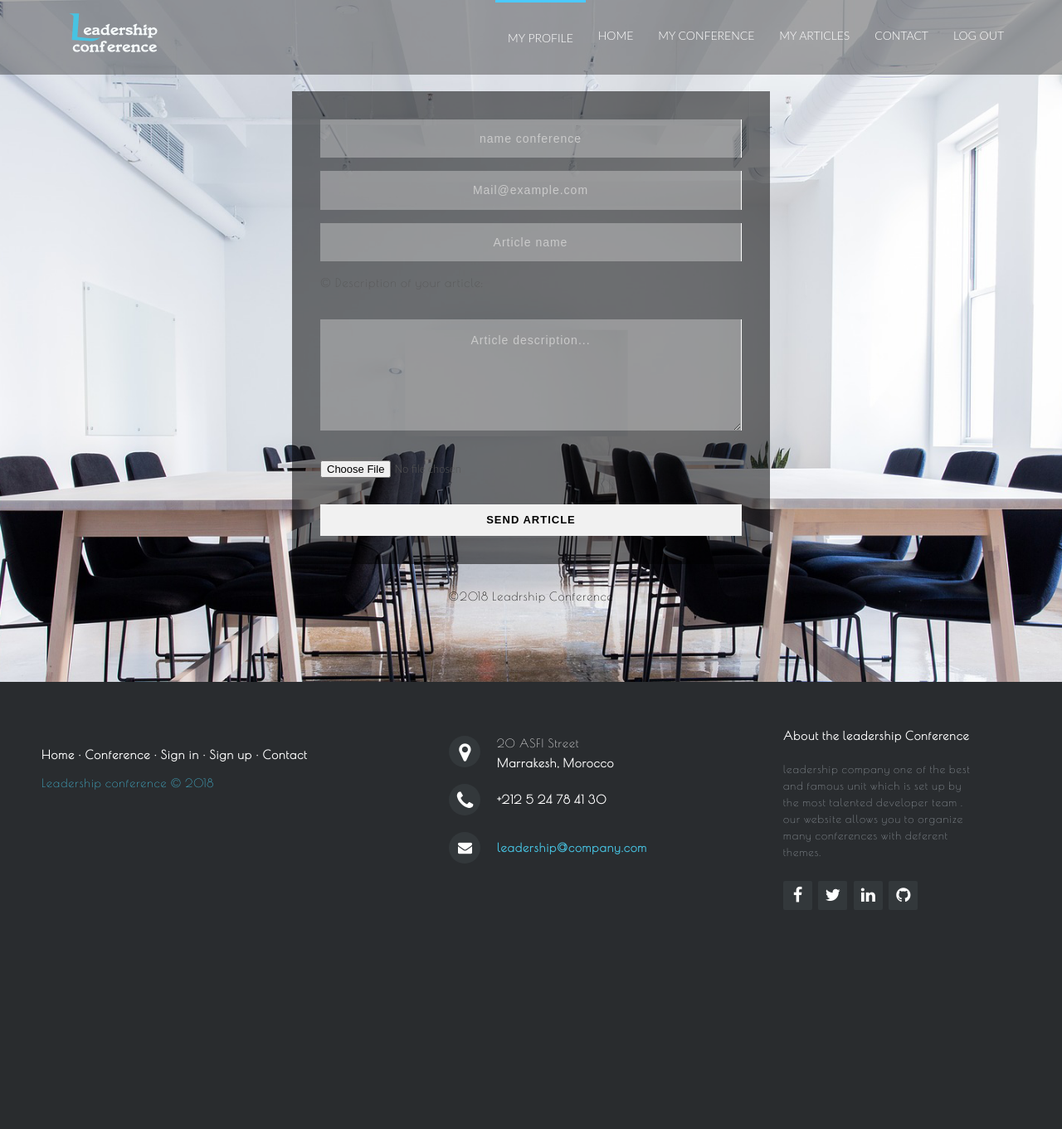
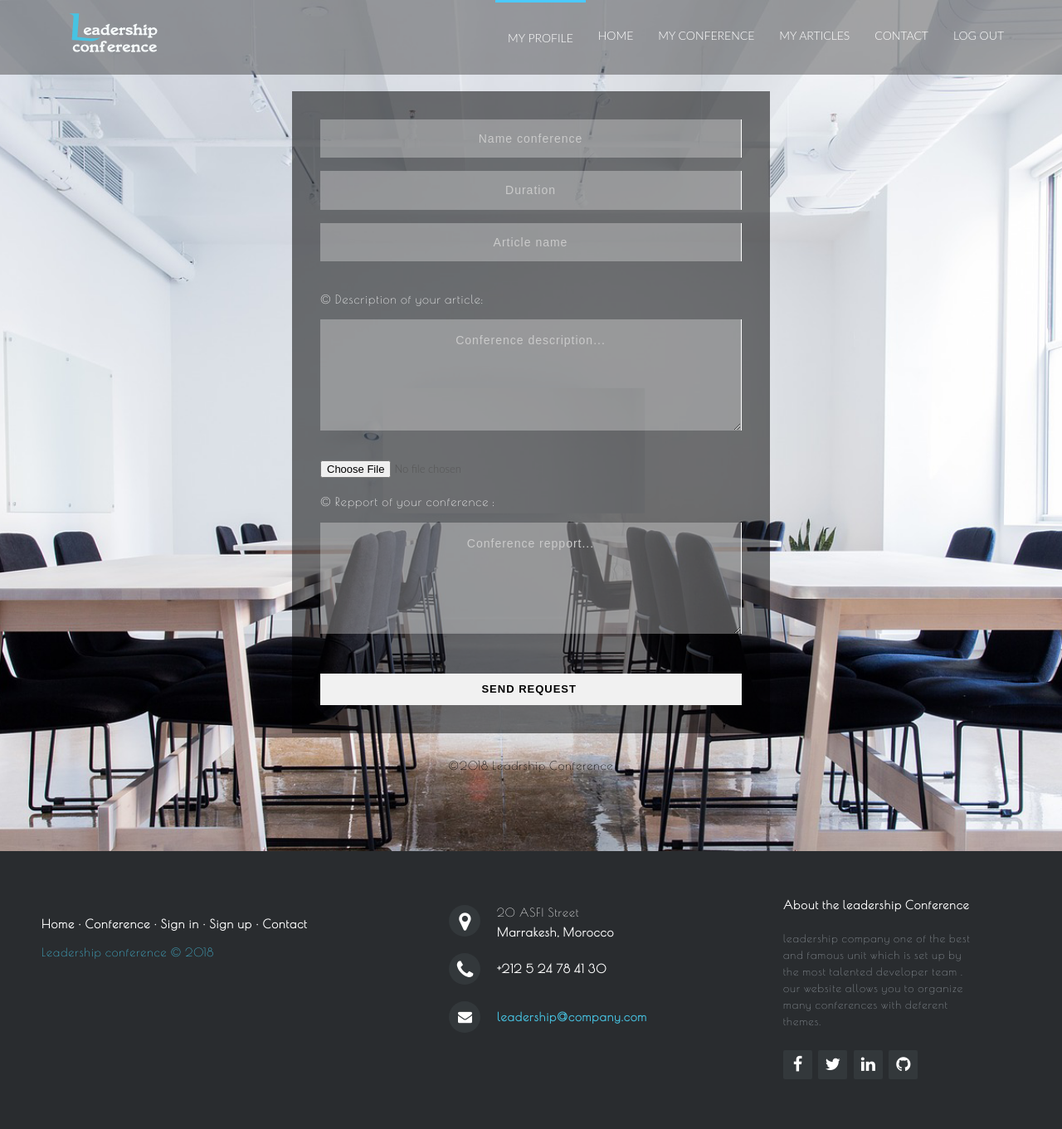
Before and after one commit to nimotli/LeadershipConference, a PHP site: page /conference.php in a window 1280 px wide. Shown: the whole page at 83% size. Before the commit the page ends 1097 px from the top, so only its background shows below. Run offline with PHP 8.4, Linux system fonts and the light colour scheme; some libraries are stand-ins or nearby versions; some web fonts are replaced.

Commit message:
added conference page

```diff
--- a/assets/css/style.css
+++ b/assets/css/style.css
@@ -941,3 +941,9 @@ textarea::-ms-input-placeholder
     color: #fff;
     transform:scale(1.1);
 }
+
+#conferenceform p
+{
+    color: white ;
+
+}
--- a/conference.php
+++ b/conference.php
@@ -101,17 +101,17 @@
 
 
     <div> &nbsp; </div>
- <div class="appointment-w3">
-    <form action="#" method="post">
+ <div class="appointment-w3" id="conferenceform">
+     <form action="#" method="post">
 
          <div class="form-control-w3l">
 
-               <input type="text" id="name" name="name" placeholder="name conference">
+               <input type="text" id="name" name="nameConference" placeholder="Name conference">
          </div>
 
 		 <div class="form-control-w3l">
 
-				<input type="email" id="email" name="email" placeholder="Mail@example.com" title="Please enter a Valid Email Address" required="">
+				<input type="text" id="email" name="duree" placeholder="Duration" title="The duration of the conference" required="">
 		 </div>
 
          <div class="form-control-w3l">
@@ -119,19 +119,25 @@
 				<input type="text" id="orgn" name="nom article" placeholder="Article name" title="Please enter article name" required="">
 		 </div>
 
+		 <div> &nbsp; </div>
+		 <p> &copy; Description of your article: </p>
 
-		 <p> &copy; Description of your article: </p>
-		 <div> &nbsp; </div>
 		 <div class="form-control-w3l">
-               <textarea id="message" name="text" placeholder="Article description..."></textarea>
+               <textarea id="message" name="text" placeholder="Conference description..."></textarea>
          </div>
          <div> &nbsp; </div>
          <div class="form-control-w3l">
 
-				<input type="file" id="PDFFILE" name="PdfFile" required="">
+				<input type="file" id="imagefile" name="imagefile" required="">
 		 </div>
+         <div> &nbsp; </div>
+		 <p> &copy; Repport of your conference : </p>
+		 <div class="form-control-w3l">
+               <textarea id="message" name="text" placeholder="Conference repport..."></textarea>
+         </div>
+
 		 <div> &nbsp; </div>
- <input type="submit" value="SEND ARTICLE">
+ <input type="submit" value="SEND REQUEST ">
 </form>
    </div>
 
```
